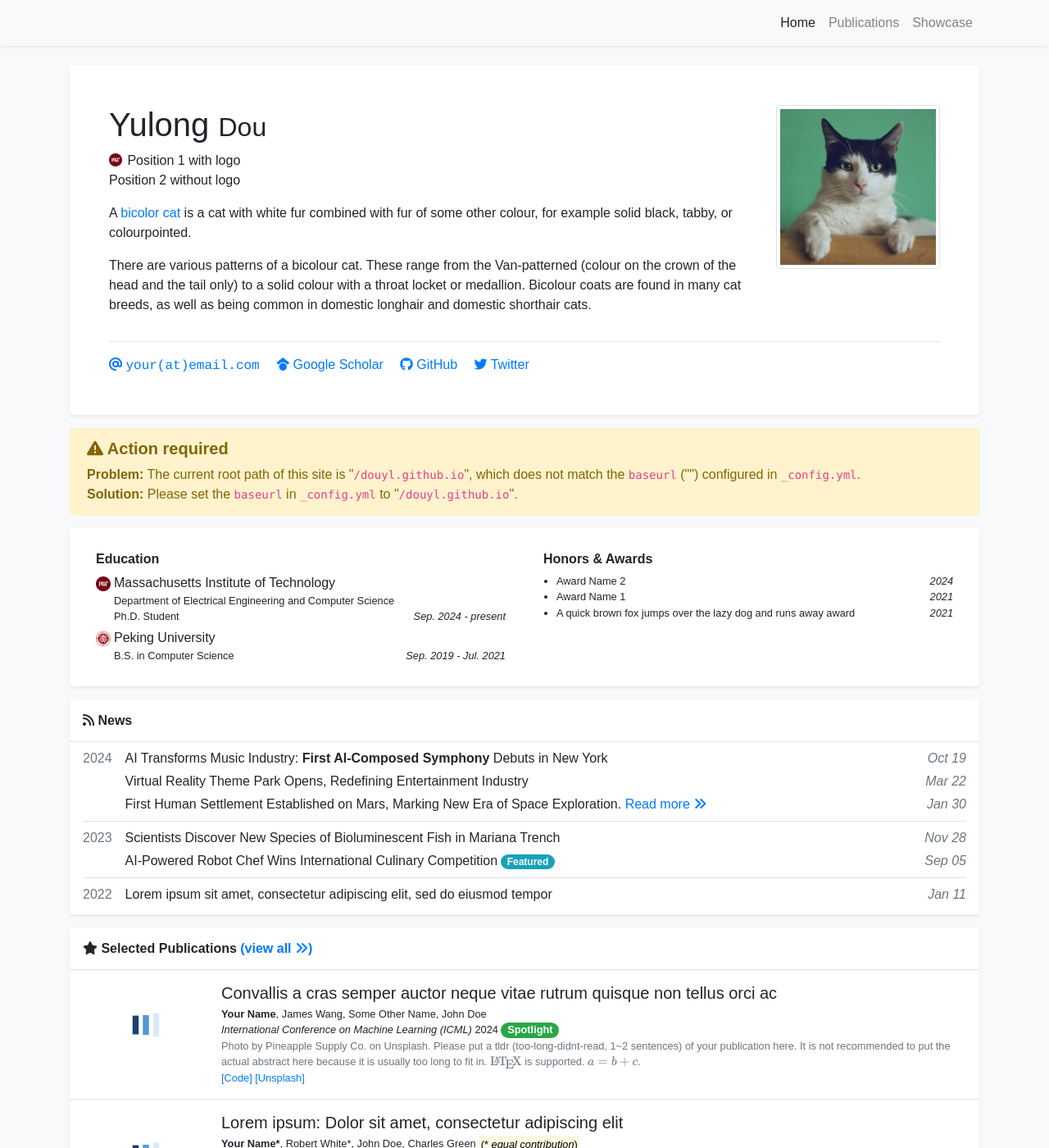
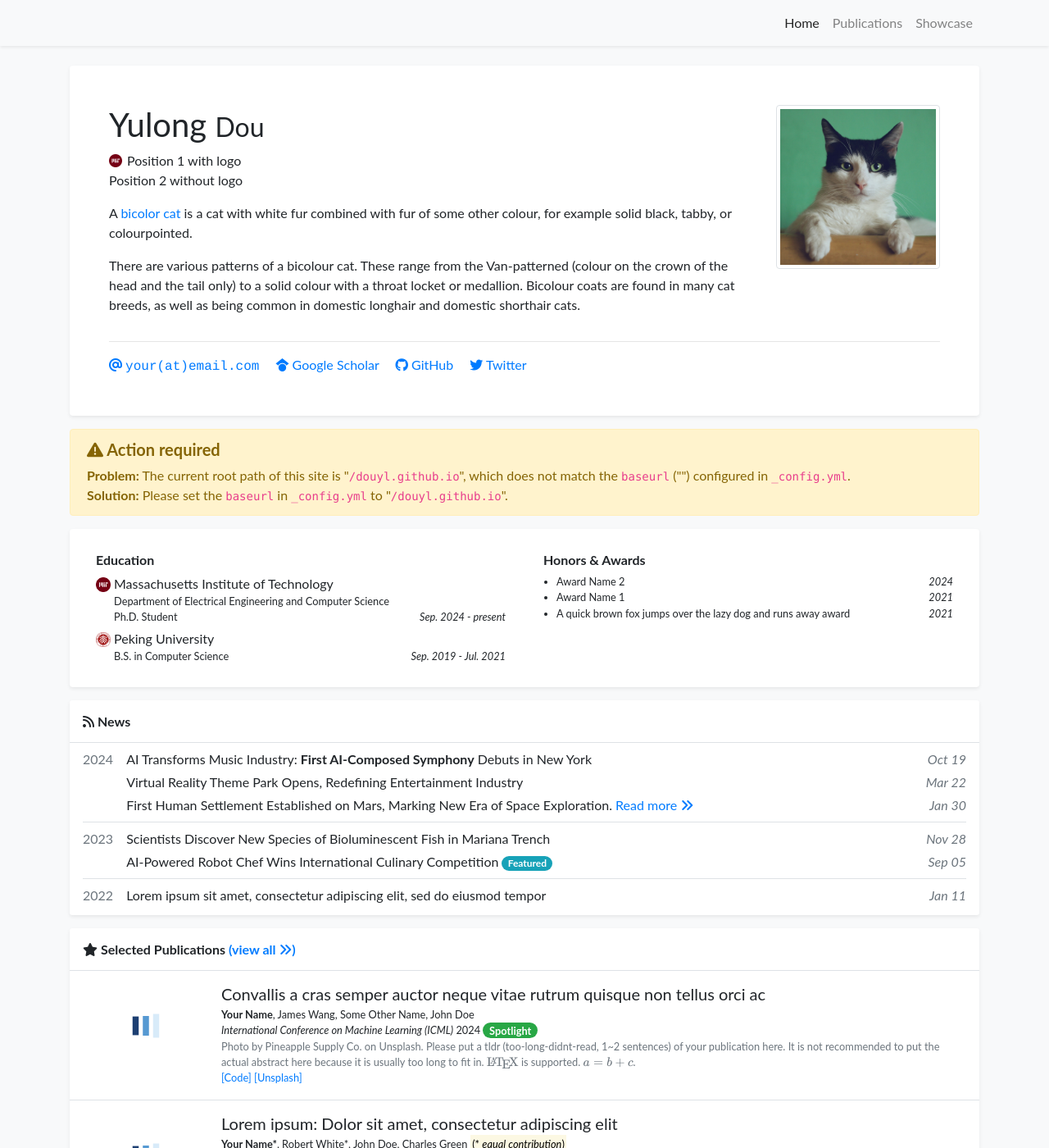
Before and after one commit to douyl/douyl.github.io, a Jekyll site: the page built from index.html, in a window 1280 px wide and 1400 px high. Shown: the whole window at 82% size. Built offline with Jekyll 4.4.1, drawn with Linux system fonts in a browser that asks for light colours; nearby versions of some CDN libraries; a style sheet for code colours, icons or effects is not loaded.

Commit message:
Update global.css

```diff
--- a/assets/css/global.css
+++ b/assets/css/global.css
@@ -1,7 +1,7 @@
 @charset "utf-8";
 body {
-    /* font-family: "Lato", sans-serif; */
-    font-family: sans-serif;
+    font-family: "Lato";
+    /* font-family: sans-serif; */
     font-weight: 400;
     padding-top: 5.0rem;
 }
```
